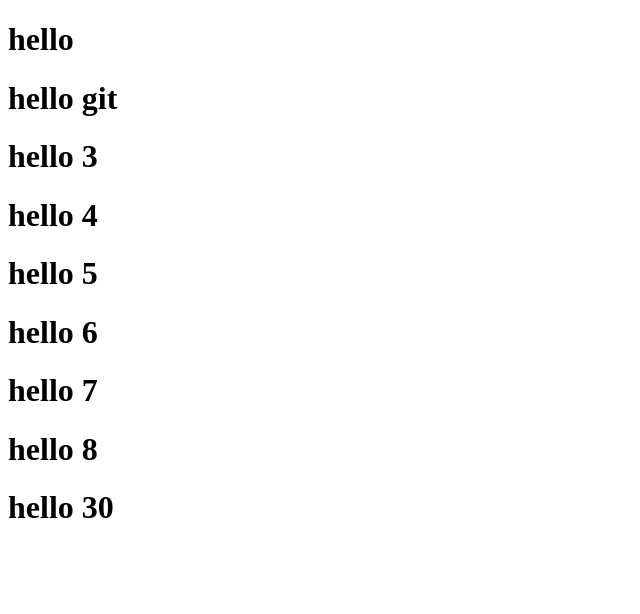
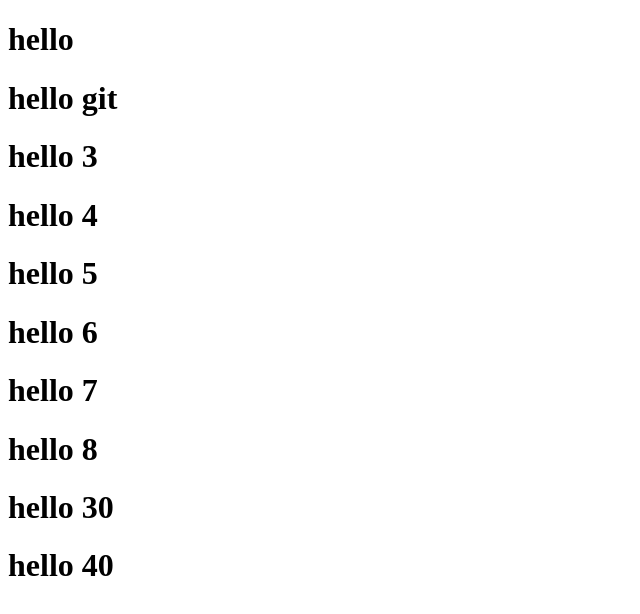
Before and after one commit to xingyanhai/resume, a plain HTML site: page index.html in a window 1280 px wide. Shown: the whole page, without its empty margins (0-640 px from the left). Drawn offline with Linux system fonts and the light colour scheme.

Commit message:
hello 40

```diff
--- a/index.html
+++ b/index.html
@@ -14,5 +14,6 @@
 	<h1>hello 7</h1>
 	<h1>hello 8</h1>
 	<h1>hello 30</h1>
+	<h1>hello 40</h1>
 </body>
 </html>
```
